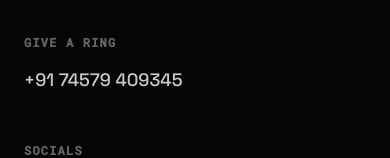
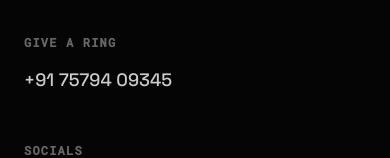
Before and after one commit to Rinkuydv01/my_portfolio, a Next.js app: page / in a window 390 px wide. Shown: the part 10747-10905 px from the top of the page. Built offline with nearby package versions, Linux system fonts and the light colour scheme.

Commit message:
Updated mobile number

```diff
--- a/components/Footer.tsx
+++ b/components/Footer.tsx
@@ -47,8 +47,8 @@ export const Footer = () => {
               <p className="font-mono text-[#666] text-xs font-bold tracking-widest uppercase mb-4">
                 GIVE A RING
               </p>
-              <a href="tel:+9174579409345" className="text-[#CCC] hover:text-white transition-colors text-lg md:text-xl font-medium">
-                +91 74579 409345
+              <a href="tel:+917579409345" className="text-[#CCC] hover:text-white transition-colors text-lg md:text-xl font-medium">
+                +91 75794 09345
               </a>
             </div>
           </div>
```
